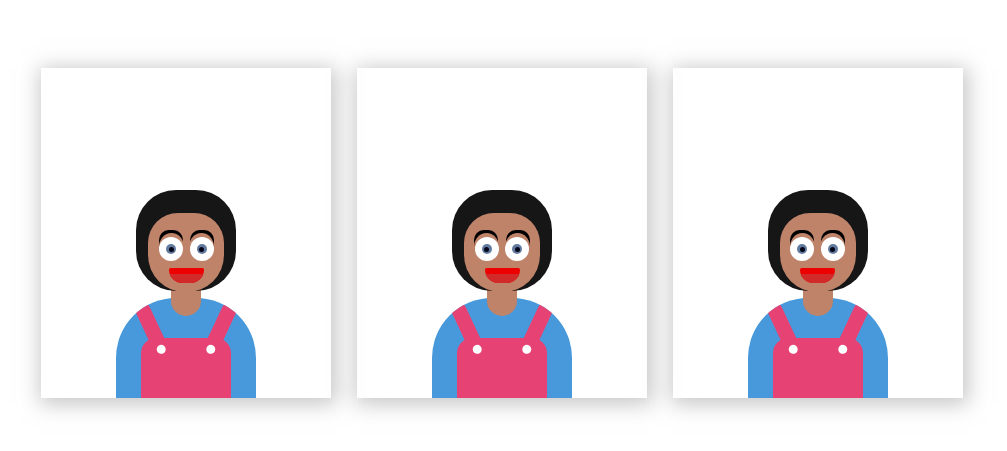
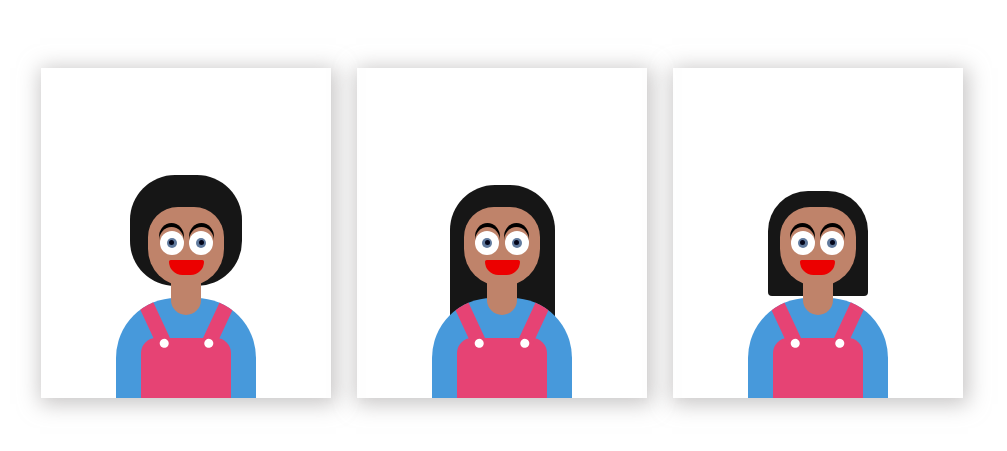
Before and after one commit to santoskeven/ui_ue-git, a plain HTML site: page botReaction/index.html in a window 1280 px wide. Shown: the part 167-618 px from the top of the page, without its empty margins (138-1145 px from the left). Drawn offline with Linux system fonts and the light colour scheme.

Commit message:
add ProInfo, correçaõ hover BotReaction, otimização BotReaction

```diff
--- /dev/null
+++ b/ProdInfo/style.css
@@ -0,0 +1,184 @@
+*{
+    margin: 0;
+    padding: 0;
+    box-sizing: border-box;
+}
+
+html, body{
+    height: 100%;
+    font-size: 10px;
+}
+
+.f_c{
+    color: #e3dee9;
+}
+
+.sty_f{
+    font-family: 'Cormorant Garamond', serif;
+    letter-spacing: 2px;
+}
+
+.container{
+    height: 100%;
+    width: 100%;
+    display: flex;
+    justify-content: center;
+    align-items: center;
+}
+
+.container::before{
+    content: '';
+    width: 100%;
+    height: 50%;
+    position: absolute;
+    top: 0;
+    left: 0;
+    background-color: #be80ff;
+    z-index: 1;
+}
+
+.bx_cont{
+    position: relative;
+    width: 32rem;
+    height: 32rem;
+    display: flex;
+    z-index: 9;
+    transition: .7s ease-in-out;
+    box-shadow: -5px 6px 14px -1px rgba(0,0,0,0.6);
+}
+
+.bx_cont:hover{
+    width: 64rem;
+    transition: .7s ease-in-out;
+}
+
+.bx_cont:hover .cont_infos{
+    left: 32rem;
+    transition: .7s ease-in-out;
+}
+
+.bx_cont:hover .cont_img::before{
+    transition: .7s ease-in-out;
+    transform: rotate(25deg);
+}
+
+.bx_cont:hover .cont_img::after{
+    transition: .8s ease-in-out;
+    right: -.5rem;
+    opacity: 1;
+}
+
+.cont_img{
+     /* overflow: hidden; */
+    width: 32rem;
+    height: 32rem;
+    position: relative;
+    display: flex;
+    justify-content: center;
+    align-items: center;
+    z-index: 3;
+    background-color: white;
+}
+
+.cont_img::before{
+    content: '';
+     background-image: url('./imgs/prod.jpg');
+     background-size: contain;
+     background-position: center;
+     width: 68%;
+     height: 68%;
+     position: absolute;
+     transition: .7s ease-in-out;
+}
+
+.cont_img::after{
+    content: '';
+    width: 3rem;
+    height: 3rem;
+    background-color: rgb(255, 255, 255);
+     position: absolute;
+     z-index: 10;
+     right: 2rem;
+     opacity: 0;
+     transition: .8s ease-in-out;
+     transform: rotate(45deg);
+}
+
+.cont_infos{
+    width: 32rem;
+    height: 32rem;
+    padding: 1rem 1rem 1rem 2rem;
+    background-color: #be80ff;
+    z-index: 2;
+    position: absolute;
+    left: 0;
+    transition: .7s ease-in-out;
+}
+
+
+.size{
+    padding: 1.4rem 0;
+}
+.size > span{
+    padding: .7rem .7rem;
+    font-size: 1.7rem;
+    margin-right: 3px;
+    color: #e9e1f5;
+    border: 1.9px solid rgb(212, 199, 199);
+    user-select: none;
+    cursor: pointer;
+    transition: .5s;
+}
+
+.size > span:hover{
+    transition: .5s;
+     background-color: rgba(255, 255, 255, 0.253);
+}
+
+.buy{
+    margin-top: 3rem;
+    margin-left: 1rem;
+    font-size: 1.8rem;
+    display: flex;
+    width: 70%;
+    justify-content: space-between;
+    align-items: center;
+}
+
+.buy span{
+    color: white;
+    font-size: 2.4rem;
+    position: relative;
+}
+.buy span::before{
+    content: '$';
+    position: absolute;
+    left: -8px;
+    top: -3px;
+    font-size: 1.8rem;
+}
+
+.buy span::after{
+    content: '99';
+    font-size: 1.9rem;
+}
+
+.buy > input{
+   background-color: white;
+   padding: 1rem;
+   border: 0;
+   font-size: 1.4rem;
+   letter-spacing: .6px;
+   color: rgba(59, 59, 233, 0.788);
+   cursor:pointer;
+   transition: .5s;
+}
+
+.buy > input:hover{
+    transition: .5s;
+    background-color: rgb(231, 228, 228);
+}
+
+.cont_infos > p{
+    font-size: 1.7rem;
+}
--- a/botReaction/index.html
+++ b/botReaction/index.html
@@ -12,110 +12,127 @@
 
       <section class="container">
 
-        <div class="bot_one">
+        <div class="bot target">
 
-           <div class="body">
-
-              <span class="shirt"></span>
-
-              <span class="handle_o"></span>
-              <span class="handle_t"></span>
-
-           </div> <!--body-->
+          <div class='body'>
+             <div class="shirt">
+                <span></span>
+                <span></span>
+             </div><!--shirt_-->
+          </div><!--body-->
 
 
-           <span class="neck"></span>
+          <div class="head">
 
-           <span class="head"></span>
-           <span class="heir"></span>
-
-           <span class="eye_o">
-            <span class="eye_c">
+            <div class="eye_o">
+              <span class="eye_c Move_C">
                 <span class="nucleo"></span>
               </span>
-           </span>
+             </div><!--eye_o-->
              <span class="somb_o"></span>
 
-           <span class="eye_t">
-            <span class="eye_c">
+             <div class="eye_t">
+              <span class="eye_c Move_C">
                 <span class="nucleo"></span>
               </span>
-           </span>
+             </div><!--eye_o-->
              <span class="somb_t"></span>
 
             <span class="mouth"></span>
 
-        </div><!--Bot_one-->
+            <span class="neck"></span>
+          </div><!--head-->
 
-        <div class="bot_one">
+          <div class="hair"></div>
 
-          <div class="body">
-
-             <span class="shirt"></span>
-
-             <span class="handle_o"></span>
-             <span class="handle_t"></span>
-
-          </div> <!--body-->
+       </div><!--Bot-->
 
 
-          <span class="neck"></span>
+        <!--  -->
 
-          <span class="head"></span>
-          <span class="heir"></span>
+        <!--  -->
 
-          <span class="eye_o">
-           <span class="eye_c">
+        <!--  -->
+
+
+        <div class="bot target">
+
+          <div class='body'>
+             <div class="shirt">
+                <span></span>
+                <span></span>
+             </div><!--shirt_-->
+          </div><!--body-->
+
+
+          <div class="head">
+
+            <div class="eye_o">
+              <span class="eye_c Move_C">
                 <span class="nucleo"></span>
               </span>
-          </span>
+             </div><!--eye_o-->
              <span class="somb_o"></span>
 
-          <span class="eye_t">
-           <span class="eye_c">
+             <div class="eye_t">
+              <span class="eye_c Move_C">
                 <span class="nucleo"></span>
               </span>
-          </span>
+             </div><!--eye_o-->
              <span class="somb_t"></span>
 
             <span class="mouth"></span>
 
-       </div><!--Bot_one-->
+            <span class="neck"></span>
+          </div><!--head-->
 
-       <div class="bot_one">
+          <div class="hair_"></div>
 
-        <div class="body">
-
-           <span class="shirt"></span>
-
-           <span class="handle_o"></span>
-           <span class="handle_t"></span>
-
-        </div> <!--body-->
+       </div><!--Bot-->
 
 
-        <span class="neck"></span>
+        <!--  -->
 
-        <span class="head"></span>
-        <span class="heir"></span>
+        <!--  -->
 
-        <span class="eye_o">
-         <span class="eye_c">
+        <!--  -->
+
+
+        <div class="bot target">
+
+          <div class='body'>
+             <div class="shirt">
+                <span></span>
+                <span></span>
+             </div><!--shirt_-->
+          </div><!--body-->
+
+
+          <div class="head">
+
+            <div class="eye_o">
+              <span class="eye_c Move_C">
                 <span class="nucleo"></span>
               </span>
-        </span>
+             </div><!--eye_o-->
              <span class="somb_o"></span>
 
-        <span class="eye_t">
-         <span class="eye_c">
+             <div class="eye_t">
+              <span class="eye_c Move_C">
                 <span class="nucleo"></span>
               </span>
-        </span>
+             </div><!--eye_o-->
              <span class="somb_t"></span>
 
             <span class="mouth"></span>
 
-     </div><!--Bot_one-->
+            <span class="neck"></span>
+          </div><!--head-->
+
+          <div class="hair__"></div>
+
+       </div><!--Bot-->
+
 
       </section>
 
--- a/botReaction/style.css
+++ b/botReaction/style.css
@@ -17,49 +17,28 @@ html, body{
     justify-content: center;
 }
 
-.bot_one{
+
+.bot{
     height: 33rem;
     width:  29rem;
     margin: 0 1%;
     box-shadow: 2px 3px 20px 3px rgb(161, 159, 159, .6);
-    z-index: 1;
     position: relative;
     display: flex;
     justify-content: center;
-}
-
-.bot_one:hover .eye_c{
-    display: block;
-}
-
-span.heir:hover span.mouth{
-    width: 3.5rem;
-    height: 1.5rem;
-    bottom: 35%;
-    z-index: 6;
-    border-top-left-radius: 1rem !important;
-    border-top-right-radius: 1rem !important;
-    border-bottom-left-radius: 1rem !important;
-    border-bottom-right-radius: 1rem !important;
-    position: absolute;
-    background-color: rgb(255, 255, 255);
-    display: flex;
-    justify-content: center;
-    overflow: hidden;
 }
 
 .body{
     height: 10rem;
     width: 14rem;
     background-color: rgb(71, 153, 219);
-    z-index: 1;
     position: absolute;
     bottom: 0;
     border-top-left-radius: 6rem;
     border-top-right-radius: 6rem;
+    overflow: hidden;
     display: flex;
     justify-content: center;
-    overflow: hidden;
 }
 
 .shirt{
@@ -73,47 +52,22 @@ span.heir:hover span.mouth{
     border-top-right-radius: 1.5rem;
 }
 
-.handle_o{
+.shirt span:nth-child(1){
+    content:'';
     height: 5.5rem;
     width: 1.5rem;
     background-color: rgb(230, 67, 116);
     z-index: 3;
     position: absolute;
     transform: rotate(-25deg);
-    top: 3%;
-    left: 20%;
+    top: -72%;
+    left: 6%;
     border-radius: 1rem;
     display: flex;
     justify-content: center;
 }
 
-.handle_o::before{
-    content: '';
-    height: .9rem;
-    width: .9rem;
-    background-color: rgb(255, 255, 255);
-    z-index: 4;
-    position: absolute;
-    bottom: 0%;
-    /* left: 0%; */
-    border-radius: 50%;
-}
-
-.handle_t{
-    height: 5.5rem;
-    width: 1.5rem;
-    background-color: rgb(230, 67, 116);
-    z-index: 3;
-    position: absolute;
-    transform: rotate(25deg);
-    top: 3%;
-    right: 20%;
-    border-radius: 1rem;
-    display: flex;
-    justify-content: center;
-}
-
-.handle_t::before{
+.shirt span:nth-child(1)::before{
     content: '';
     height: .9rem;
     width: .9rem;
@@ -124,50 +78,65 @@ span.heir:hover span.mouth{
     border-radius: 50%;
 }
 
-.neck{
-    width: 3rem;
-    height: 4rem;
-    bottom: 25%;
-    z-index: 5;
-    border-bottom-left-radius: 1.7rem;
-    border-bottom-right-radius: 1.7rem;
+.shirt span:nth-child(2){
+    content:'';
+    height: 5.5rem;
+    width: 1.5rem;
+    background-color: rgb(230, 67, 116);
+    z-index: 3;
     position: absolute;
-    background-color: #bf836a;
+    transform: rotate(25deg);
+    top: -72%;
+    right: 6%;
+    border-radius: 1rem;
+    display: flex;
+    justify-content: center;
+}
+
+.shirt span:nth-child(2)::before{
+    content: '';
+    height: .9rem;
+    width: .9rem;
+    background-color: rgb(255, 255, 255);
+    z-index: 4;
+    position: absolute;
+    bottom: 0%;
+    border-radius: 50%;
 }
 
 .head{
-    width: 10rem;
-    height: 10.1rem;
-    bottom: 32.5%;
-    z-index: 5;
-    border-radius: 4rem;
-    position: absolute;
-    background-color: rgba(0, 0, 0, 0.912);
-}
-
-.heir{
     width: 7.6rem;
     height: 7.9rem;
-    bottom: 32%;
+    bottom: -42%;
     z-index: 5;
     border-top-left-radius: 3rem;
     border-top-right-radius: 3rem;
     border-bottom-left-radius: 3.7rem;
     border-bottom-right-radius: 3.7rem;
-    position: absolute;
+    position: relative;
     background-color: #bf836a;
+    display: flex;
+    justify-content: center;
 }
 
+.hair{
+    width: 11.2rem;
+    height: 11.1rem;
+    bottom: 34%;
+    border-radius: 4.5rem;
+    position: absolute;
+    background-color: rgba(0, 0, 0, 0.912);
 
+}
 
 .eye_o{
     width: 2.5rem;
     height: 2.8rem;
-    bottom: -50%;
-    left: -1%;
+    bottom: 39%;
+    left: 14%;
     z-index: 7;
     border-radius: 50%;
-    position: relative;
+    position: absolute;
     background-color: #bf836a;
     display: flex;
     justify-content: center;
@@ -175,42 +144,13 @@ span.heir:hover span.mouth{
 }
 
 .somb_o{
-    width: 2.4rem;
-    height: 2.5rem;
-    bottom: 43.2%;
-    left: 40.5%;
-    z-index: 6;
-    border-radius: 40%;
-    position: absolute;
-    background-color: rgb(0, 0, 0);
-    display: flex;
-    justify-content: center;
-    align-items: center;
-}
-
-.eye_t{
     width: 2.5rem;
     height: 2.8rem;
-    bottom: -50%;
-    right: -1%;
-    z-index: 7;
+    bottom: 44%;
+    left: 14%;
     border-radius: 50%;
-    position: relative;
-    background-color: #bf836a;
-    display: flex;
-    justify-content: center;
-    align-items: center;
-}
-
-.somb_t{
-    width: 2.4rem;
-    height: 2.5rem;
-    bottom: 43.2%;
-    right: 40.5%;
-    z-index: 6;
-    border-radius: 40%;
     position: absolute;
-    background-color: rgb(0, 0, 0);
+    background-color: #000000;
     display: flex;
     justify-content: center;
     align-items: center;
@@ -229,6 +169,36 @@ span.heir:hover span.mouth{
     align-items: center;
 }
 
+.bot:hover .eye_c{
+    display: block;
+}
+
+.eye_t{
+    width: 2.5rem;
+    height: 2.8rem;
+    bottom: 39%;
+    right: 14%;
+    z-index: 7;
+    border-radius: 50%;
+    position: absolute;
+    background-color: #bf836a;
+    display: flex;
+    justify-content: center;
+    align-items: center;
+}
+
+.somb_t{
+    width: 2.5rem;
+    height: 2.8rem;
+    bottom: 44%;
+    right: 14%;
+    border-radius: 50%;
+    position: absolute;
+    background-color: #000000;
+    display: flex;
+    justify-content: center;
+    align-items: center;
+}
 
 .nucleo{
     width: 1rem;
@@ -241,6 +211,7 @@ span.heir:hover span.mouth{
     justify-content: center;
     align-items: center;
 }
+
 .nucleo::before{
     content: '';
     background-color: #030519;
@@ -253,7 +224,7 @@ span.heir:hover span.mouth{
 .mouth{
     width: 3.5rem;
     height: 1.5rem;
-    bottom: 35%;
+    bottom: 14%;
     z-index: 5;
     border-top-left-radius: 1rem;
     border-top-right-radius: 1rem;
@@ -267,18 +238,50 @@ span.heir:hover span.mouth{
     transition: .3s;
 }
 
-.mouth::before{
-    content: '';
-    width: 4rem;
-    height: .9rem;
-    bottom: 0%;
+.head:hover .mouth{
+   border-bottom-left-radius:1rem;
+   border-bottom-right-radius:1rem;
+   height: 1.3rem;
+}
+
+.neck{
+    width: 3rem;
+    height: 4rem;
+    bottom:  -37%;
     z-index: 5;
+    border-bottom-left-radius: 1.7rem;
+    border-bottom-right-radius: 1.7rem;
     position: absolute;
-    background-color: rgb(210 41 41);
+    background-color: #bf836a;
 }
 
 
+/*  */
+
+/*  */
+
+/*  */
 
 
+.hair_{
+    width: 10.5rem;
+    height: 19rem;
+    bottom: 7%;
+    z-index: -1;
+    border-radius: 4.5rem;
+    position: absolute;
+    background-color: rgba(0, 0, 0, 0.912);
+}
 
-/* ajustamento */
+.hair__{
+    width: 10rem;
+    height: 10.5rem;
+    bottom: 31%;
+    z-index: -1;
+    border-top-left-radius: 4rem;
+    border-top-right-radius: 4rem;
+    border-bottom-left-radius: 0.4rem;
+    border-bottom-right-radius: 0.4rem;
+    position: absolute;
+    background-color: rgba(0, 0, 0, 0.912);
+}
```
Also changed, not shown: ProdInfo/index.html (added, +60 -0 lines), botReaction/func.js (+20 -18 lines), ProdInfo/imgs/prod.jpg (added), ProdInfo/imgs/prod.png (added). Lines whose indentation alone changed are shown as unchanged.
